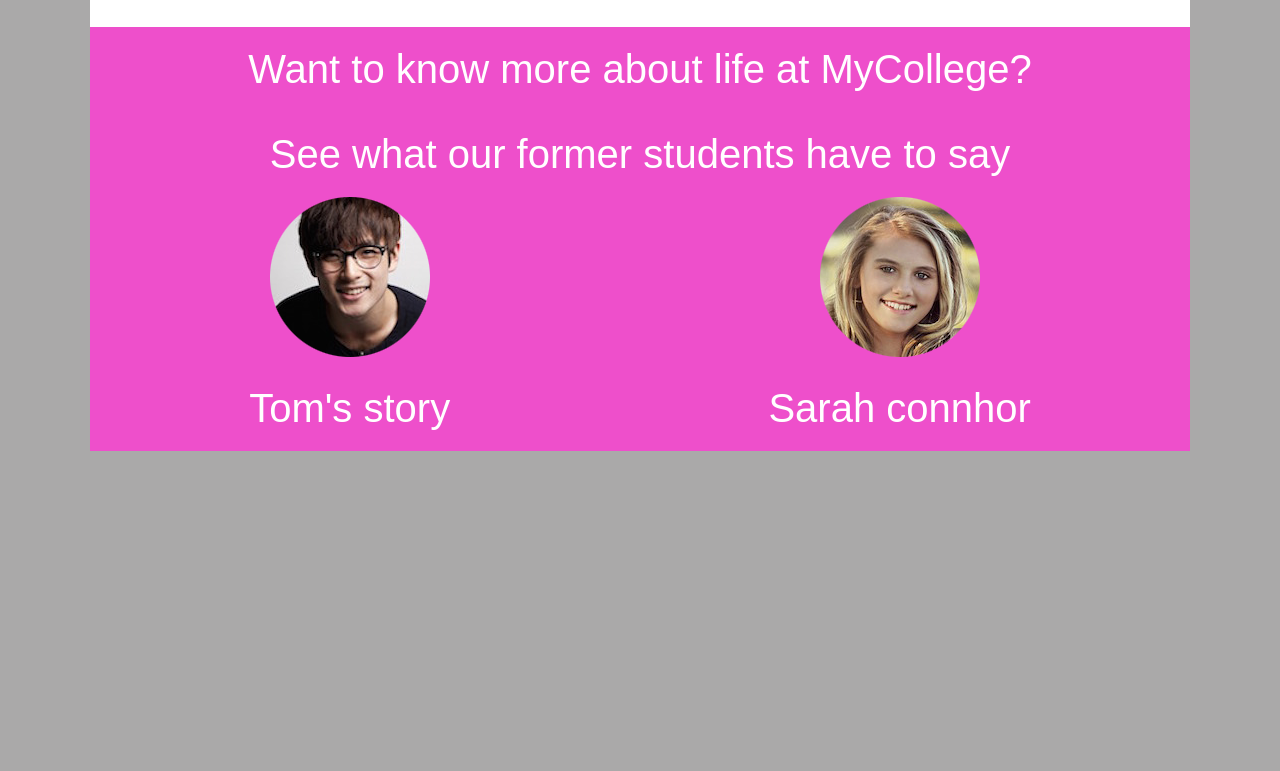
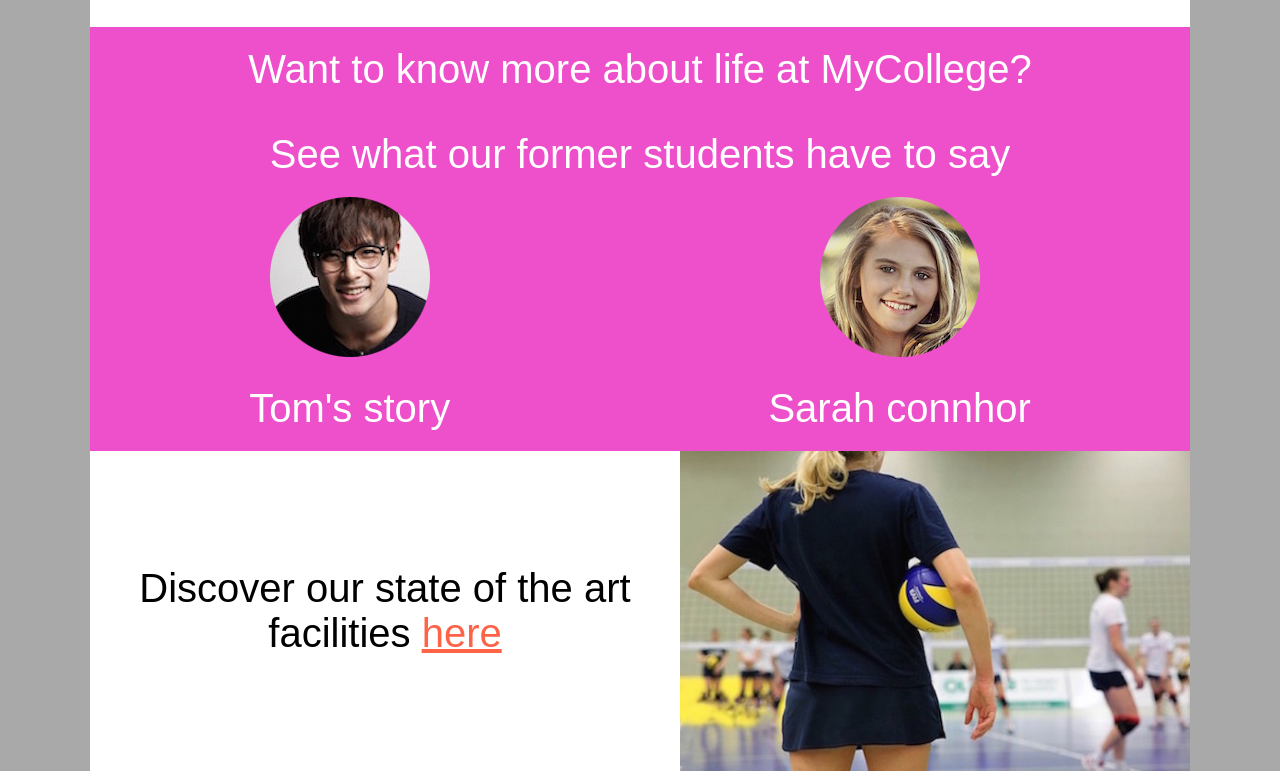
Before and after one commit to Flayxii/My_College-Mobile-responsiv, a plain HTML site: page index.html in a window 1280 px wide. Shown: the part 1053-1824 px from the top of the page. Before the commit the page ends 1504 px from the top, so only its background shows below. Drawn offline with Linux system fonts and the light colour scheme.

Commit message:
rest foot

```diff
--- a/index.html
+++ b/index.html
@@ -48,7 +48,10 @@
                 <p>Sarah connhor</p></div>
             </div>
         </section>
-        <section></section>
+        <section id="volley">
+            <p>Discover our state of the art facilities <a href="#">here</a> </p>
+            <img src="./assets/img/volleyball.jpg" alt="vv">
+        </section>
     </main>
     <footer>
 
--- a/style.css
+++ b/style.css
@@ -121,3 +121,25 @@ header{
 #rose p{
     padding: .5em 0;
 }
+#volley{
+    height: 40vh;
+    width: 100%;
+    display: flex;
+    align-items: center;
+    justify-content: space-between;
+}
+#volley img{
+    height: 100%;
+    width: 50%;
+
+}
+#volley p{
+    font-size: 40px;
+    width: 50%;
+    text-align: center;
+    padding: 0 1em;
+
+}
+#volley a{
+    color: tomato;
+}
```
Also changed, not shown: assets/img/volleyball.jpg (added).
